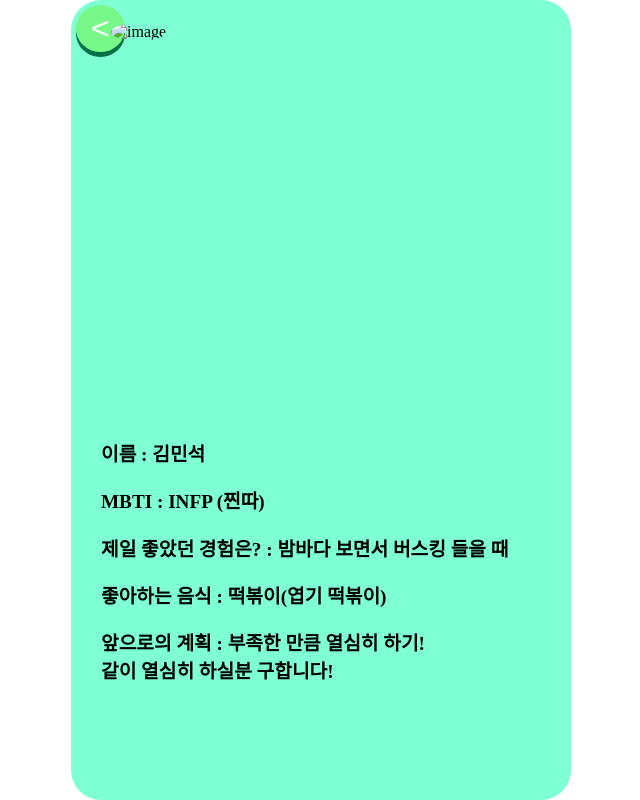
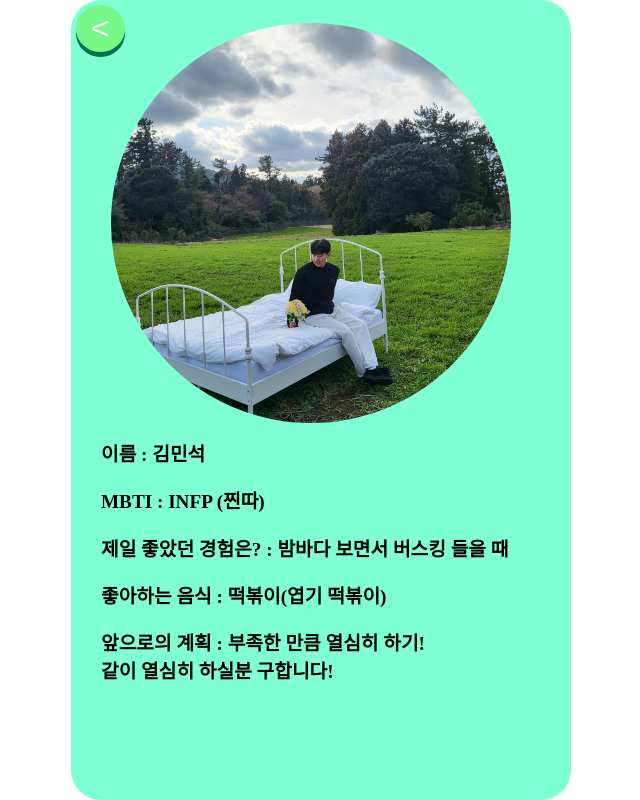
Before and after one commit to nas7062/Intro, a plain HTML site: page Intro.html in a window 1280 px wide. Shown: the whole page, without its empty margins (319-959 px from the left). Drawn offline with Linux system fonts and the light colour scheme; the site is published under a folder, as on GitHub Pages, so addresses that start at the root find nothing.

Commit message:
주소 변경

```diff
--- a/Intro.html
+++ b/Intro.html
@@ -11,7 +11,7 @@
       <header id="intro-header">
         <button id="back" onclick="location.href='menu.html'">&lt;</button>
         <figure id="intro-img">
-          <img src="/bed.jpg" alt="image" />
+          <img src="./bed.jpg" alt="image" />
           <figcaption></figcaption>
         </figure>
       </header>
```
